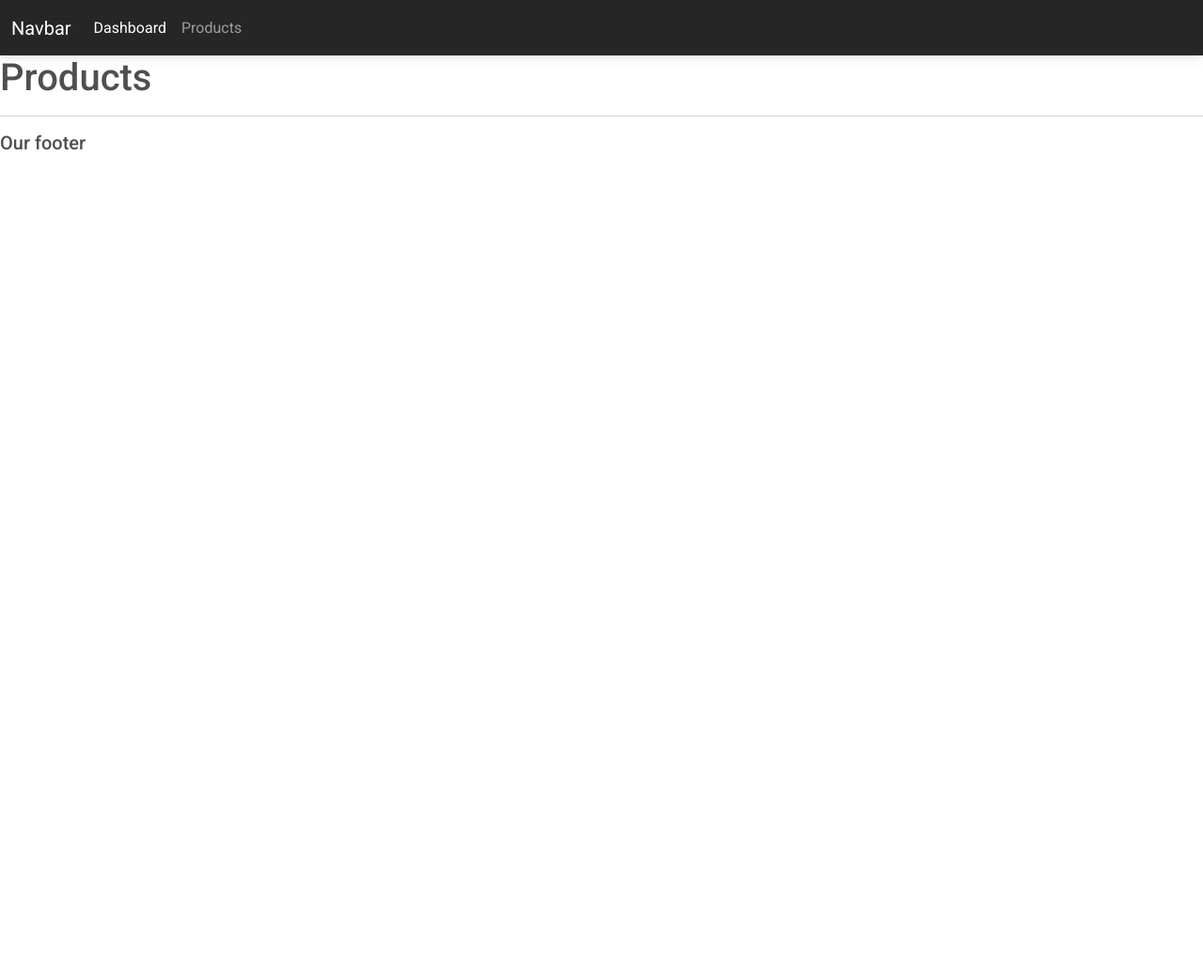
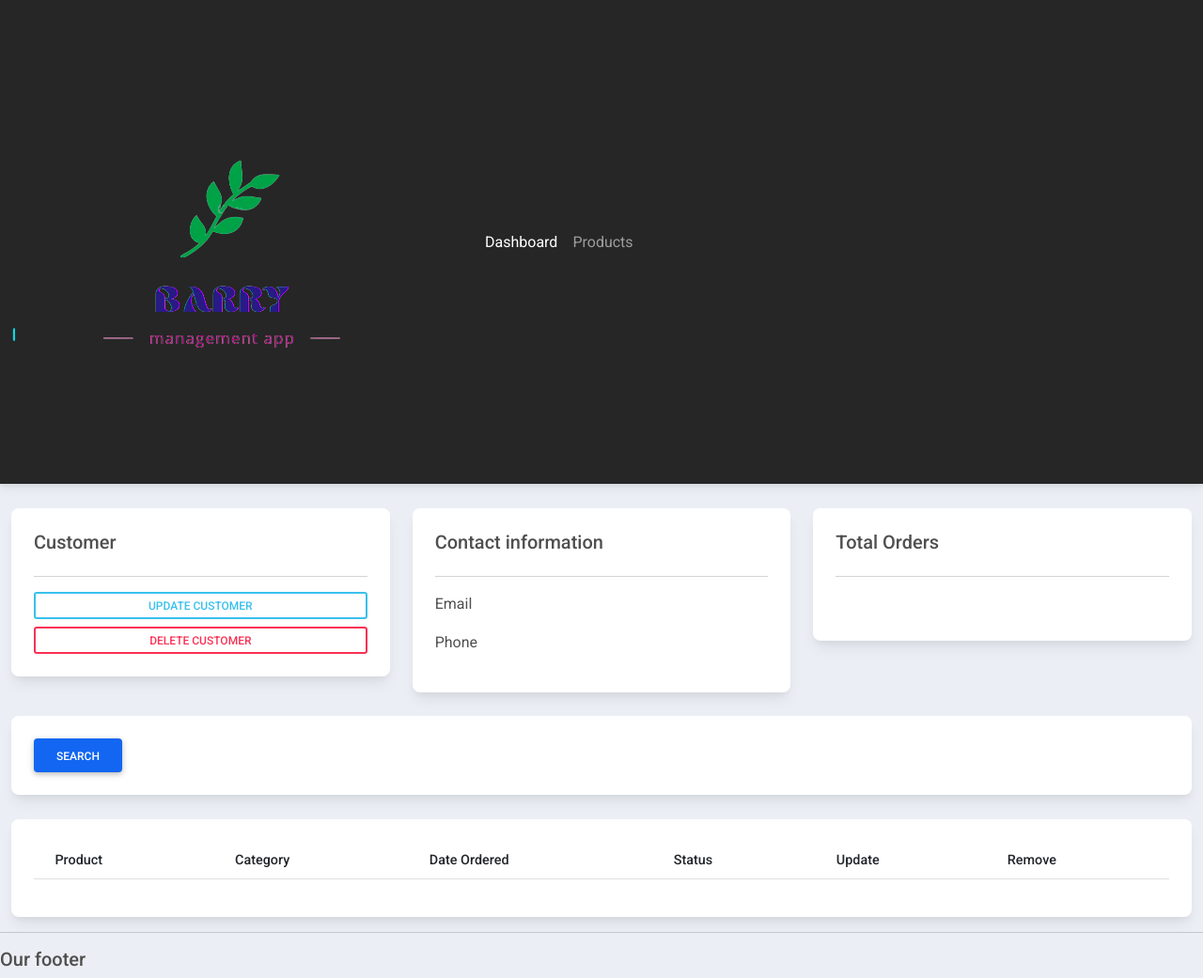
Before and after one commit to Barrack-coder/Tribune-manage, a Django app: page /customer/ in a window 1280 px wide. Shown: the whole page at 94% size. Before the commit the page ends 800 px from the top, so only its background shows below. Run offline with Django 3.2, Linux system fonts and the light colour scheme; lists and menus that the app fills with data are empty; some libraries are stand-ins or nearby versions.

Commit message:
modified tribune

```diff
--- a/accounts/templates/accounts/customer.html
+++ b/accounts/templates/accounts/customer.html
@@ -1,7 +1,63 @@
-{% extends "accounts/main.html" %}
+{% extends "accounts/main.html" %} {% block content %}
 
-{% block content %}
+<br>
+<div class="row">
+    <div class="col-md">
+        <div class="card card-body">
+            <h5>Customer</h5>
+            <hr>
+            <a class="btn btn-outline-info btn-sm btn-block" href="">Update Customer</a>
+            <a class="btn btn-outline-danger btn-sm btn-block" href="">Delete Customer</a>
+        </div>
+    </div>
+    <div class="col-md">
+        <div class="card card-body">
+            <h5>Contact information</h5>
+            <hr>
+            <p>Email</p>
+            <p>Phone</p>
 
-<h1>Products</hi>
+        </div>
+    </div>
+    <div class="col-md">
+        <div class="card card-body">
+            <h5>Total Orders</h5>
+            <hr>
+            <h1 style="text-align: center;padding: 10px;"></h1>
+
+        </div>
+    </div>
+</div>
+
+<br>
+<div class="row">
+    <div class="col">
+        <div class="card card-body">
+            <form method="get">
+                <button class="btn btn-primary" type="submit">Search</button>
+            </form>
+
+        </div>
+    </div>
+</div>
+<br>
+
+<div class="row">
+    <div class="col-md">
+        <div class="card card-body">
+            <table class="table table-sm">
+                <tr>
+                    <th>Product</th>
+                    <th>Category</th>
+                    <th>Date Ordered</th>
+                    <th>Status</th>
+                    <th>Update</th>
+                    <th>Remove</th>
+                </tr>
+
+            </table>
+        </div>
+    </div>
+</div>
 
 {% endblock %}
--- a/accounts/templates/accounts/main.html
+++ b/accounts/templates/accounts/main.html
@@ -1,42 +1,35 @@
+{% load static %}
 <!DOCTYPE html>
 <html lang="en">
 
 <head>
+    <title>Management App</title>
     <meta charset="UTF-8">
     <meta http-equiv="X-UA-Compatible" content="IE=edge">
     <meta name="viewport" content="width=device-width, initial-scale=1.0">
     <!-- Font Awesome -->
-<link
-  href="https://cdnjs.cloudflare.com/ajax/libs/font-awesome/5.15.1/css/all.min.css"
-  rel="stylesheet"
-/>
-<!-- Google Fonts -->
-<link
-  href="https://fonts.googleapis.com/css?family=Roboto:300,400,500,700&display=swap"
-  rel="stylesheet"
-/>
-<!-- MDB -->
-<link
-  href="https://cdnjs.cloudflare.com/ajax/libs/mdb-ui-kit/3.6.0/mdb.min.css"
-  rel="stylesheet"
-/>
-    <title>Accounts</title>
+    <link href="https://cdnjs.cloudflare.com/ajax/libs/font-awesome/5.15.1/css/all.min.css" rel="stylesheet" />
+    <!-- Google Fonts -->
+    <link href="https://fonts.googleapis.com/css?family=Roboto:300,400,500,700&display=swap" rel="stylesheet" />
+    <!-- MDB -->
+    <link href="https://cdnjs.cloudflare.com/ajax/libs/mdb-ui-kit/3.6.0/mdb.min.css" rel="stylesheet" />
+
+    <link rel="stylesheet" type="text/css" href="{% static '/css/main.css' %}">
 </head>
 
 <body>
     {% include "accounts/navbar.html" %}
+    <div class="container-fluid">
 
-    {% block content %}
+        {% block content %} {% endblock %}
+    </div>
+    <hr>
+    <h5>Our footer
+        <h5>
 
-    {% endblock %}
-
-    <hr>
-    <h5>Our footer<h5>
 
 </body>
 <!-- MDB -->
-<script
-  type="text/javascript"
-  src="https://cdnjs.cloudflare.com/ajax/libs/mdb-ui-kit/3.6.0/mdb.min.js"
-></script>
+<script type="text/javascript" src="https://cdnjs.cloudflare.com/ajax/libs/mdb-ui-kit/3.6.0/mdb.min.js"></script>
+
 </html>
--- a/accounts/templates/accounts/navbar.html
+++ b/accounts/templates/accounts/navbar.html
@@ -1,15 +1,9 @@
+{% load static %}
+
 <nav class="navbar navbar-expand-lg navbar-dark bg-dark">
     <div class="container-fluid">
-    <a class="navbar-brand" href="#">Navbar</a>
-    <button
-      class="navbar-toggler"
-      type="button"
-      data-mdb-toggle="collapse"
-      data-mdb-target="#navbarNavAltMarkup"
-      aria-controls="navbarNavAltMarkup"
-      aria-expanded="false"
-      aria-label="Toggle navigation"
-    >
+        <img src="{% static 'images/imageb.png' %}">
+        <button class="navbar-toggler" type="button" data-mdb-toggle="collapse" data-mdb-target="#navbarNavAltMarkup" aria-controls="navbarNavAltMarkup" aria-expanded="false" aria-label="Toggle navigation">
       <i class="fas fa-bars"></i>
     </button>
         <div class="collapse navbar-collapse" id="navbarNavAltMarkup">
--- /dev/null
+++ b/tribune/static/css/main.css
@@ -0,0 +1,17 @@
+#logo {}
+
+body {
+    background-color: #ebeff5;
+}
+
+#total-orders {
+    background-color: #4cb4c7;
+}
+
+#orders-delivered {
+    background-color: #7abecc;
+}
+
+#orders-pending {
+    background-color: #7CD1C0;
+}
```
Also changed, not shown: accounts/templates/accounts/products.html (+19 -5 lines), tribune/settings.py (+8 -2 lines), tribune/static/images/imageb.png (added). Lines whose indentation alone changed are shown as unchanged.
